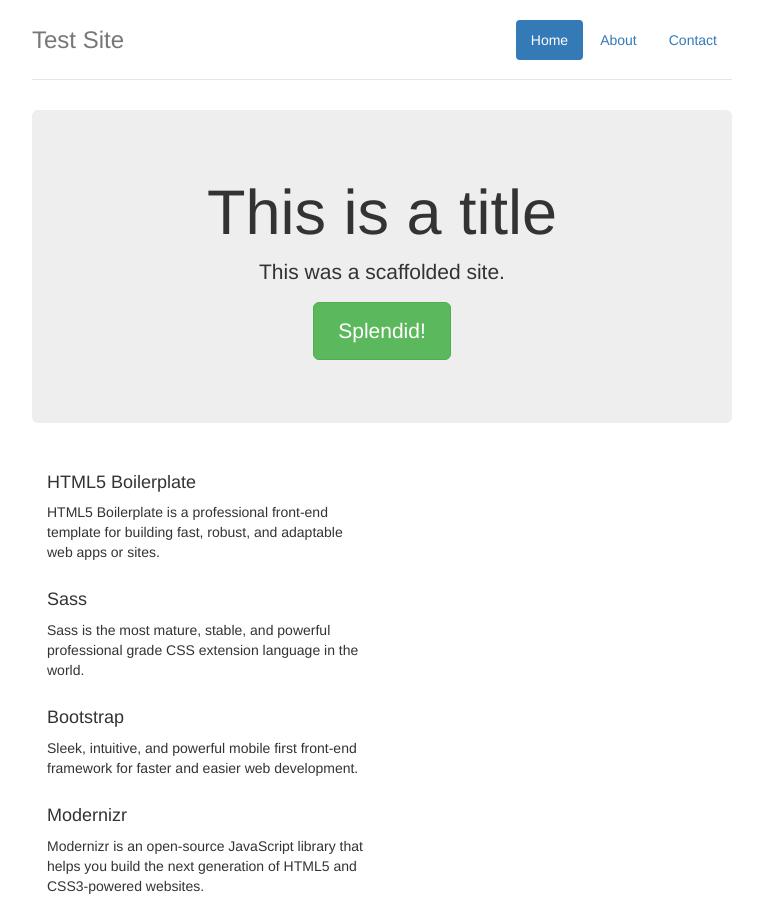
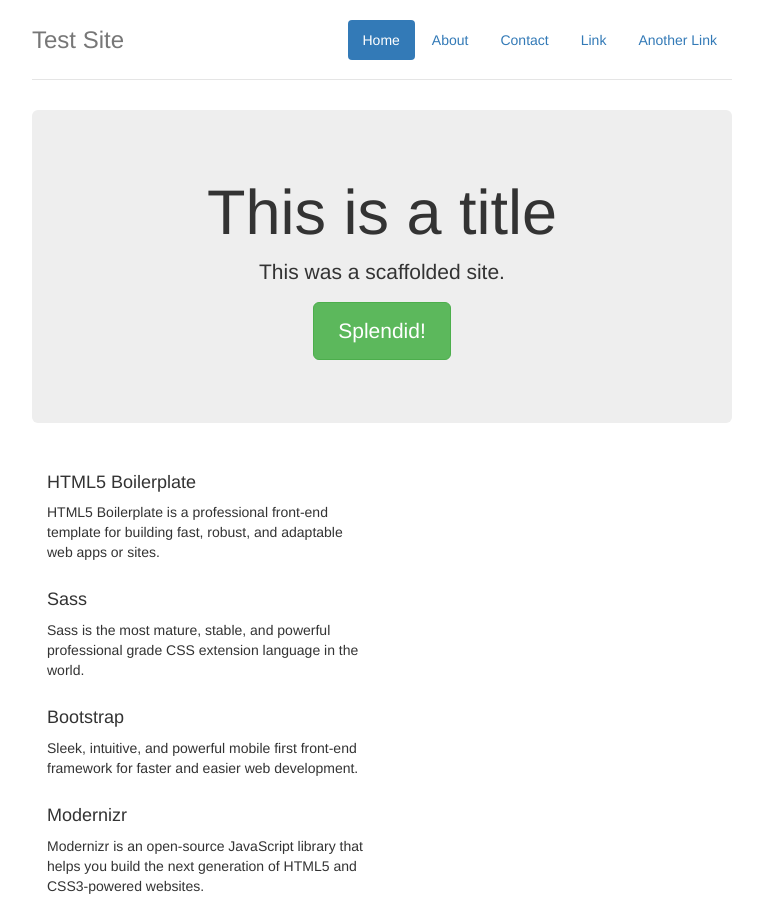
Before and after one commit to PSS-Mike/html-template, a plain HTML site: page index.html in a window 1280 px wide. Shown: the top 909 px of the page, without its empty margins (258-1021 px from the left). Drawn offline with Linux system fonts and the light colour scheme.

Commit message:
Update 2015-11-30T23:30:17.323Z

```diff
--- a/index.html
+++ b/index.html
@@ -1,6 +1,6 @@
 <!doctype html> <html class=no-js> <head> <meta charset=utf-8> <meta name=description> <meta name=viewport content="width=device-width, initial-scale=1"> <title>html template</title> <link rel=apple-touch-icon href=apple-touch-icon.png>  <link rel=stylesheet href=styles/main.css> <script src=scripts/vendor/modernizr.js></script> </head> <body> <!--[if lt IE 10]>
  <p class="browserupgrade">You are using an <strong>outdated</strong> browser. Please <a href="http://browsehappy.com/">upgrade your browser</a> to improve your experience.</p>
- <![endif]--> <div class=container> <div class=header> <ul class="nav nav-pills pull-right"> <li class=active><a href=#>Home</a></li> <li><a href=#>About</a></li> <li><a href=#>Contact</a></li> </ul> <h3 class=text-muted>Test Site</h3> </div> <div class=jumbotron> <h1>This is a title</h1> <p class=lead>This was a scaffolded site.</p> <p><a class="btn btn-lg btn-success" href=#>Splendid!</a></p> </div> <div class="row marketing"> <div class=col-lg-6> <h4>HTML5 Boilerplate</h4> <p>HTML5 Boilerplate is a professional front-end template for building fast, robust, and adaptable web apps or sites.</p> <h4>Sass</h4> <p>Sass is the most mature, stable, and powerful professional grade CSS extension language in the world.</p> <h4>Bootstrap</h4> <p>Sleek, intuitive, and powerful mobile first front-end framework for faster and easier web development.</p> <h4>Modernizr</h4> <p>Modernizr is an open-source JavaScript library that helps you build the next generation of HTML5 and CSS3-powered websites.</p> </div> </div> <div class=footer> <p>♥ from the Yeoman team</p> </div> </div>  <script>
+ <![endif]--> <div class=container> <div class=header> <ul class="nav nav-pills pull-right"> <li class=active><a href=#>Home</a></li> <li><a href=#>About</a></li> <li><a href=#>Contact</a></li> <li><a href=#>Link</a></li> <li><a href=#>Another Link</a></li> </ul> <h3 class=text-muted>Test Site</h3> </div> <div class=jumbotron> <h1>This is a title</h1> <p class=lead>This was a scaffolded site.</p> <p><a class="btn btn-lg btn-success" href=#>Splendid!</a></p> </div> <div class="row marketing"> <div class=col-lg-6> <h4>HTML5 Boilerplate</h4> <p>HTML5 Boilerplate is a professional front-end template for building fast, robust, and adaptable web apps or sites.</p> <h4>Sass</h4> <p>Sass is the most mature, stable, and powerful professional grade CSS extension language in the world.</p> <h4>Bootstrap</h4> <p>Sleek, intuitive, and powerful mobile first front-end framework for faster and easier web development.</p> <h4>Modernizr</h4> <p>Modernizr is an open-source JavaScript library that helps you build the next generation of HTML5 and CSS3-powered websites.</p> </div> </div> <div class=footer> <p>♥ from the Yeoman team</p> </div> </div>  <script>
       (function(b,o,i,l,e,r){b.GoogleAnalyticsObject=l;b[l]||(b[l]=
       function(){(b[l].q=b[l].q||[]).push(arguments)});b[l].l=+new Date;
       e=o.createElement(i);r=o.getElementsByTagName(i)[0];
```
